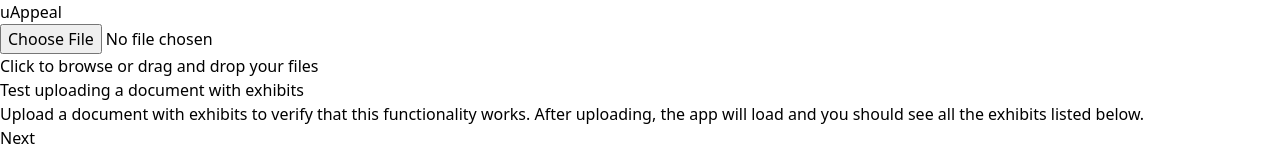
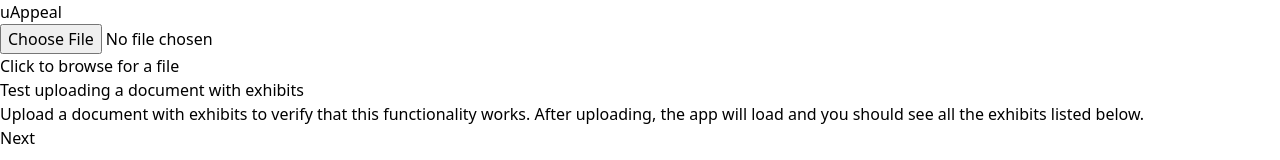
Before and after one commit to calebdre/uappeal, a Next.js app: page / in a window 1280 px wide. Shown: the top 160 px of the page. Built offline with nearby package versions, Linux system fonts and the light colour scheme.

Commit message:
instruction

```diff
--- a/src/app/components/upload-area.tsx
+++ b/src/app/components/upload-area.tsx
@@ -19,7 +19,7 @@ export const UploadArea: React.FC<UploadAreaProps> = ({onClick, isLoading, statu
 	const text = status === 'disabled'
 		? 'Click next to move on'
 		: status === 'file'
-			? 'Click to browse or drag and drop your files'
+			? 'Click to browse for a file'
 			: 'Click on an exhibit below to upload it'
 
 	return (
```
